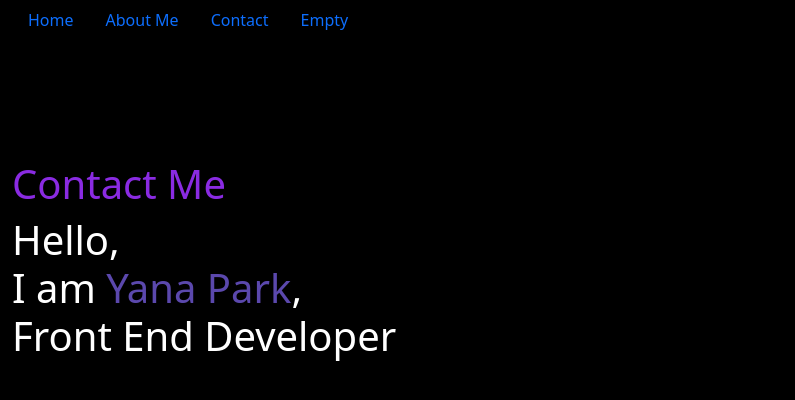
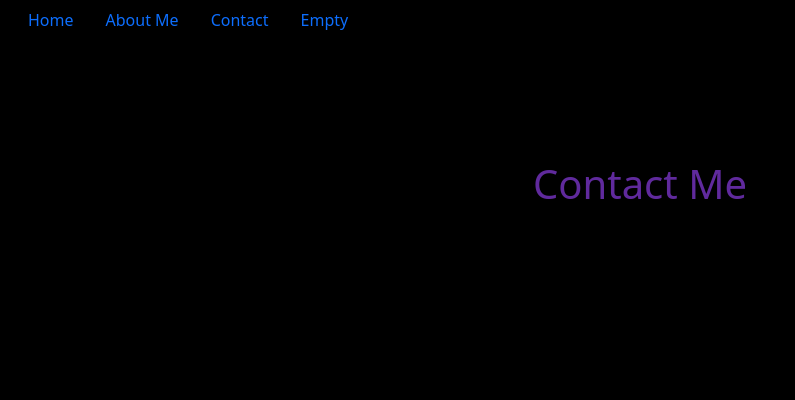
Before and after one commit to yanaP73/Project1, a plain HTML site: page Contact_Me.html in a window 1280 px wide. Shown: the whole page, without its empty margins (0-795 px from the left). Drawn offline with nearby package versions, Linux system fonts and the light colour scheme.

Commit message:
Change color of Heading updating style sheet. Changed H1 position to center.

```diff
--- a/Contact_Me.html
+++ b/Contact_Me.html
@@ -25,13 +25,10 @@
         <a class="nav-link" href="#">Empty</a>
     </ul><!--https://www.w3schools.com/bootstrap4/tryit.asp?filename=trybs_nav&stacked=h--></nav>
     <br><br><br><br></br>
-    <h1 style="color:blueviolet";>Contact Me</h1>
-    <div class="row">
-      <div class="col-sm-7"><h1 style="color:white;">Hello,<br>  I am <span style="color:rgb(91, 72, 173)">Yana Park</span>, <br> Front End Developer</h1>
-        <p></p></div>
-    <div class="col-sm-5">
-    </div>
-        <div>
+    <h1 class="text-center">Contact Me</h1> <!--https://www.w3schools.com/bootstrap4/bootstrap_typography.asp#gsc.tab=0-->
+</div>
+<div class="form-group">
+
     </div>
 
 </body>
--- a/styles.css
+++ b/styles.css
@@ -7,6 +7,6 @@ div {
   body {
     background-color: hsl(0, 0%, 0%);
     }
-  a {
-    color:blueviolet;
-  }
+h1 {
+    color: rgb(96, 42, 157);
+    }
```
